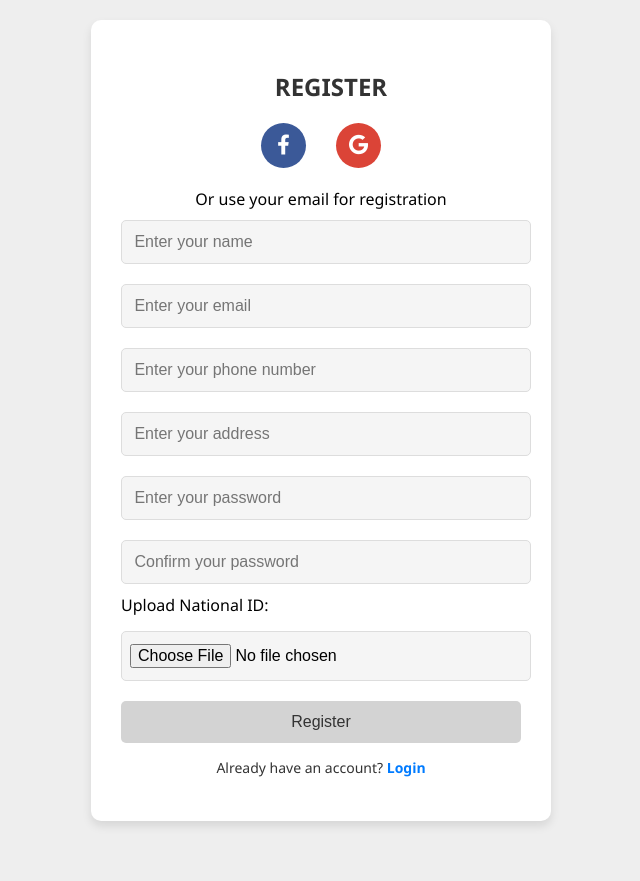
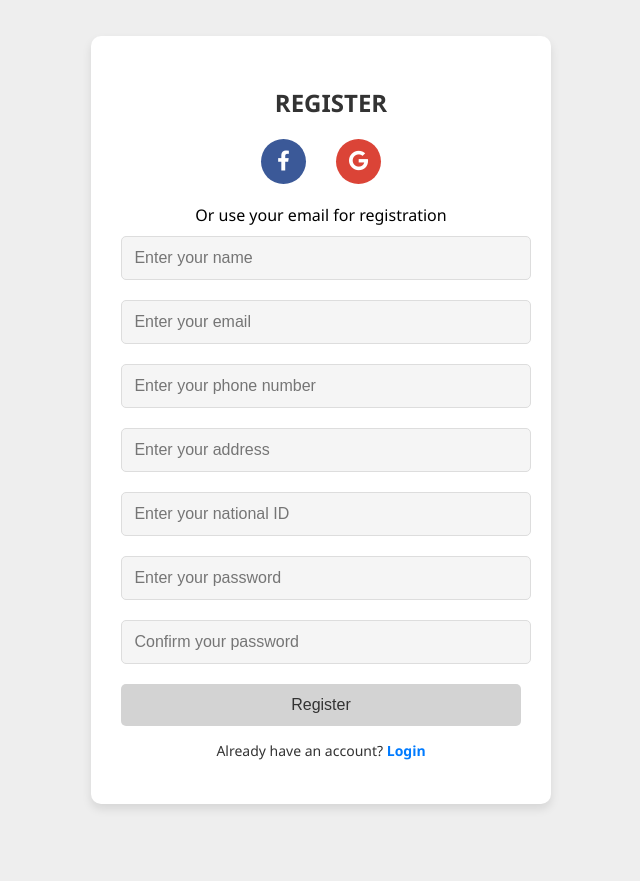
Before and after one commit to ZiadMahmoud03/CSE336-MedConnect, a PHP site: page /RegisterDonor.php in a window 1280 px wide. Shown: the whole page, without its empty margins (319-959 px from the left). After the commit the page ends 809 px from the top, so only its background shows below. Run offline with PHP 8.4, Linux system fonts and the light colour scheme; some libraries are stand-ins or nearby versions.

Commit message:
Changed the National ID to be a text field

```diff
--- a/View/RegisterDonor.php
+++ b/View/RegisterDonor.php
@@ -7,6 +7,7 @@
     <title>Registeration Form</title>
     <link rel="stylesheet" href="https://cdnjs.cloudflare.com/ajax/libs/font-awesome/6.1.1/css/all.min.css" integrity="sha512-KfkfwYDsLkIlwQp6LFnl8zNdLGxu9YAA1QvwINks4PhcElQSvqcyVLLD9aMhXd13uQjoXtEKNosOWaZqXgel0g==" crossorigin="anonymous" referrerpolicy="no-referrer" />
     <link rel="stylesheet" href="style.css">
+    <script src="script.js"></script>
 
 
 </head>
@@ -14,7 +15,7 @@
 
 <body>
     <div class="form-container">
-        <form action="index.php?action=register" method="post">
+        <form action="/register" method="post" id="registrationForm">
         <h2>REGISTER</h2>
         <div class="social-container">
                     <a href="#" class="social facebook"><i class="fab fa-facebook-f"></i></a>
@@ -25,10 +26,9 @@
             <input type="text" name="email" placeholder=" Enter your email" required>
             <input type="text" name="phone" placeholder=" Enter your phone number" required>
             <input type="text" name="adress" placeholder=" Enter your address" required>
+            <input type="text" name="nationalid" placeholder=" Enter your national ID" required>
             <input type="password" name="password" placeholder=" Enter your password" required>
             <input type="password" name="conpassword" placeholder=" Confirm your password" required>
-            <label for="national_id">Upload National ID:</label>
-            <input type="file" name="national_id" id="national_id" accept=".jpg, .jpeg, .png, .pdf" required>
             <button type="submit">Register</button>
             <p>Already have an account?<a href="Login.php"> Login</a></p>
         </form>
```
